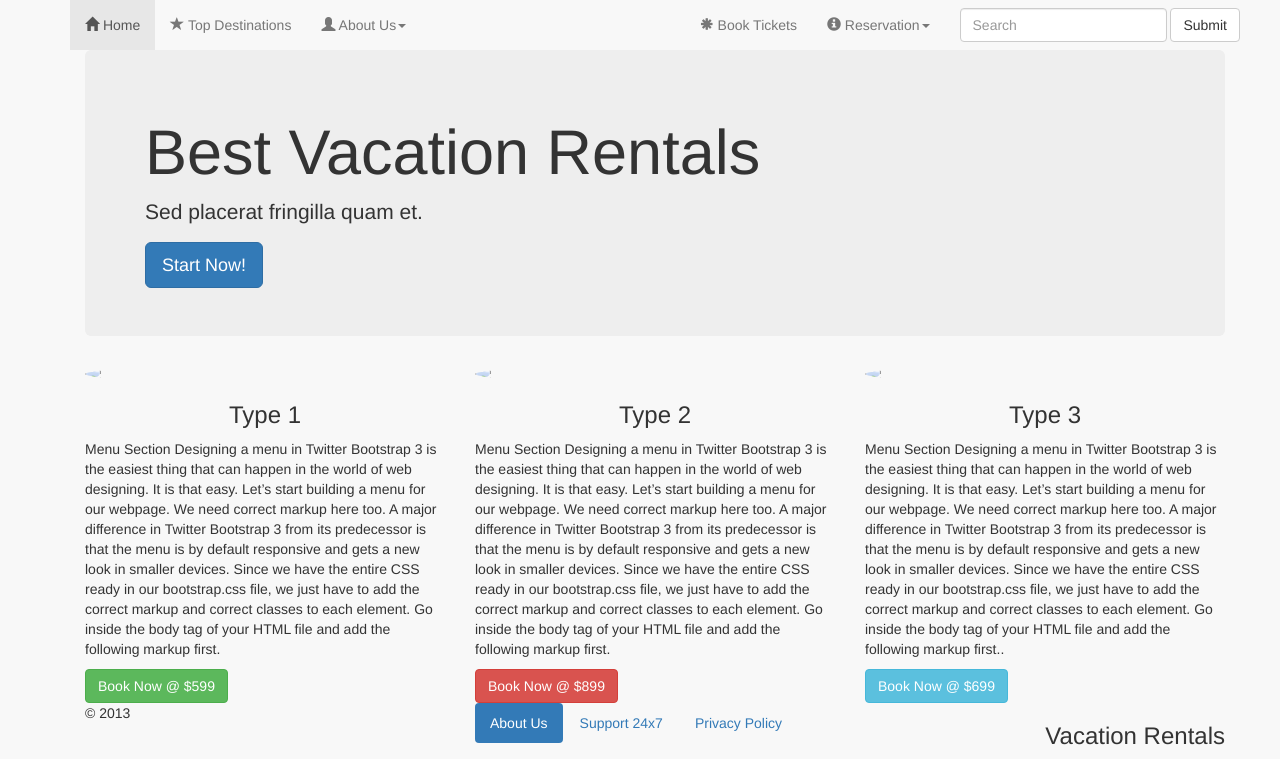
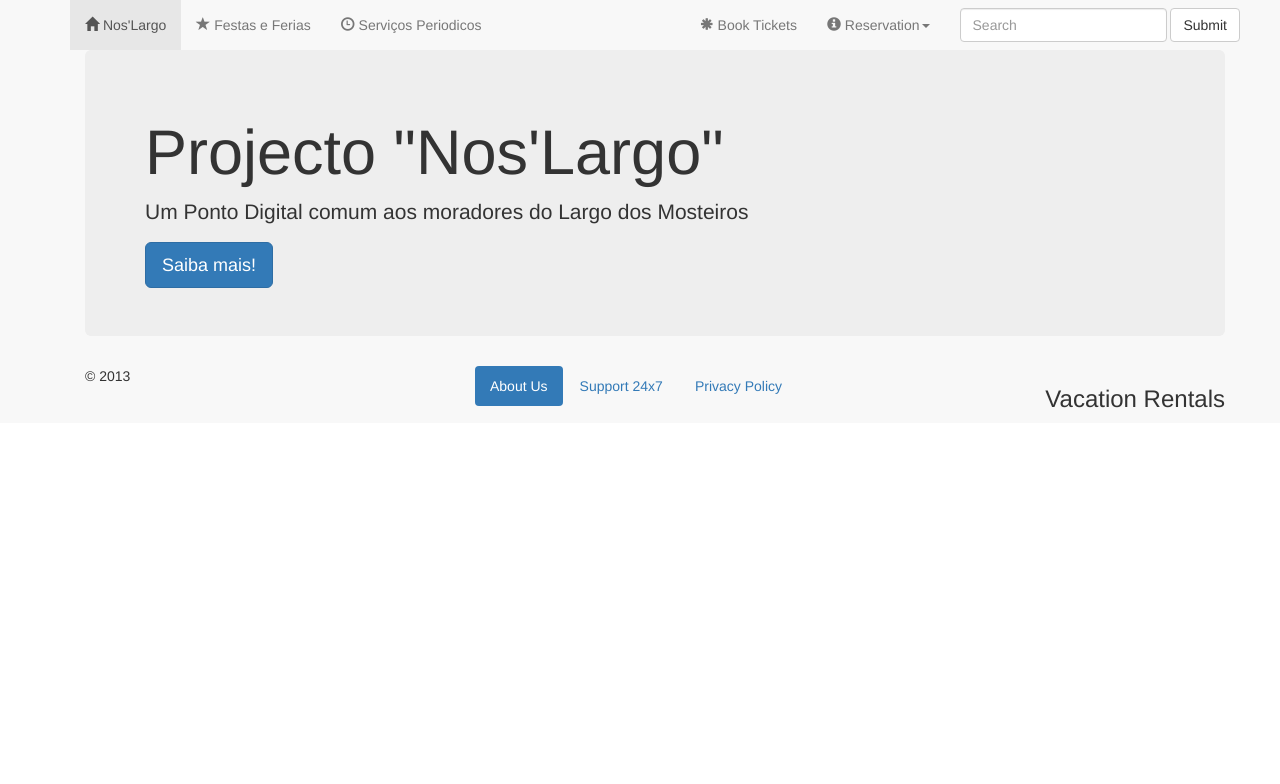
Before and after one commit to Pintito/Pintito.github.io, a plain HTML site: page index.html in a window 1280 px wide. Drawn offline with nearby package versions, Linux system fonts and the light colour scheme.

Commit message:
Update index.html

```diff
--- a/index.html
+++ b/index.html
@@ -10,22 +10,15 @@
 
   <body>
 
-    <h1>Hello, world!</h1>
   <nav class="navbar-wrapper navbar-default navbar-fixed-top " role="navigation">
         <div class="container">
           <div class="navbar-header">
 		  <div class="collapse navbar-collapse navbar-ex1-collapse">
     <div class="collapse navbar-collapse">
             <ul class="nav navbar-nav">
-              <li class="active"><a href="#"><span class="glyphicon glyphicon-home"></span> Home</a></li>
-              <li><a href="#"><span class="glyphicon glyphicon-star"></span> Top Destinations</a></li>
-              <li class="dropdown">
-                <a href="#" class="dropdown-toggle" data-toggle="dropdown"><span class="glyphicon glyphicon-user"></span> About Us<b class="caret"></b></a>
-                <ul class="dropdown-menu">
-                  <li><a href="#">Company Details</a></li>
-                  <li><a href="#">Contact Us</a></li>
-                </ul>
-              </li>
+              <li class="active"><a href="#"><span class="glyphicon glyphicon-home"></span> Nos'Largo</a></li>
+              <li><a href="#"><span class="glyphicon glyphicon-star"></span> Festas e Ferias</a></li>
+              <li><a href="#"><span class="glyphicon glyphicon-time"></span> Serviços Periodicos</a></li>
             </ul>
             <form class="navbar-form navbar-right" role="search">
               <div class="form-group">
@@ -50,61 +43,19 @@
 	-->
 
 
+    <div class="container">
+		<div class="jumbotron">
+			<h1>Projecto "Nos'Largo"</h1>
+			<p> Um Ponto Digital comum aos moradores do Largo dos Mosteiros</p>
+			<a class="btn btn-primary btn-lg">Saiba mais!</a>
+		</div>
+	</div>
+
    <div class="container">
-<div class="jumbotron">
-    <h1>Best Vacation Rentals</h1>
-    <p>Sed placerat fringilla quam et.</p>
-    <a class="btn btn-primary btn-lg">Start Now!</a>
-</div>
-</div>
-
-<div class="container">
-          <div class="row">
-            <div class="col-md-4">
-              <a href="#"><img class="img-responsive img-circle" src="images/feat1.jpg"></a>
-              <h3 class="text-center">Type 1</h3>
-              <p>Menu Section
-
-Designing a menu in Twitter Bootstrap 3 is the easiest thing that can happen in the world of web designing. It is that easy. Let’s start building a menu for our webpage.
-
-We need correct markup here too. A major difference in Twitter Bootstrap 3 from its predecessor is that the menu is by default responsive and gets a new look in smaller devices. Since we have the entire CSS ready in our bootstrap.css file, we just have to add the correct markup and correct classes to each element.
-
-Go inside the body tag of your HTML file and add the following markup first.</p>
-              <a href="#" class="btn btn-success">Book Now @ $599</a>
-            </div>
-
-            <div class="col-md-4">
-              <a href="#"><img class="img-responsive img-circle" src="images/feat2.jpg"></a>
-              <h3 class="text-center">Type 2</h3>
-              <p>Menu Section
-
-Designing a menu in Twitter Bootstrap 3 is the easiest thing that can happen in the world of web designing. It is that easy. Let’s start building a menu for our webpage.
-
-We need correct markup here too. A major difference in Twitter Bootstrap 3 from its predecessor is that the menu is by default responsive and gets a new look in smaller devices. Since we have the entire CSS ready in our bootstrap.css file, we just have to add the correct markup and correct classes to each element.
-
-Go inside the body tag of your HTML file and add the following markup first.</p>
-              <a href="#" class="btn btn-danger">Book Now @ $899</a>
-            </div>
-
-            <div class="col-md-4">
-              <a href="#"><img class="img-responsive img-circle" src="images/feat3.jpg"></a>
-              <h3 class="text-center">Type 3</h3>
-              <p>Menu Section
-
-Designing a menu in Twitter Bootstrap 3 is the easiest thing that can happen in the world of web designing. It is that easy. Let’s start building a menu for our webpage.
-
-We need correct markup here too. A major difference in Twitter Bootstrap 3 from its predecessor is that the menu is by default responsive and gets a new look in smaller devices. Since we have the entire CSS ready in our bootstrap.css file, we just have to add the correct markup and correct classes to each element.
-
-Go inside the body tag of your HTML file and add the following markup first..</p>
-              <a href="#" class="btn btn-info">Book Now @ $699</a>
-            </div>
-          </div>
-        </div>
-
    <div class="footer">
 
 
-        <div class="container">
+       <div class="footer">
         <div class="row">
           <div class="col-md-4">&copy; 2013</div>
           <div class="col-md-4">
```
